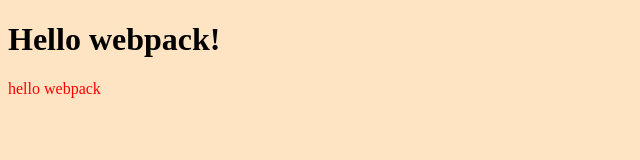
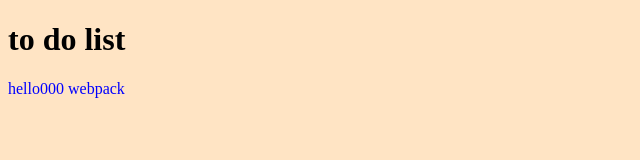
Before and after one commit to enocol/to-do-list_copy, a website built with webpack: page src/index.html in a window 1280 px wide. Shown: the whole page, without its empty margins (0-640 px from the left). Built offline with nearby package versions, Linux system fonts and the light colour scheme.

Commit message:
initial commit

```diff
--- a/src/index.html
+++ b/src/index.html
@@ -6,6 +6,6 @@
     <title>Wbpack Exercise</title>
   </head>
   <body>
-    <h1>Hello webpack!</h1>
+    <h1>to do list</h1>
   </body>
 </html>
--- a/src/index.js
+++ b/src/index.js
@@ -4,7 +4,7 @@ import './styles.css';
 function component() {
   const element = document.createElement('div');
   //lodash, now imported by this script
-  element.innerHTML = _.join(['hello', 'webpack'], ' ');
+  element.innerHTML = _.join(['hello000', 'webpack'], ' ');
   element.classList.add('hello');
 
   return element;
--- a/src/styles.css
+++ b/src/styles.css
@@ -3,5 +3,5 @@ body {
 }
 
 .hello {
-  color: red;
+  color: blue;
 }
```
Also changed, not shown: dist/index.html.
